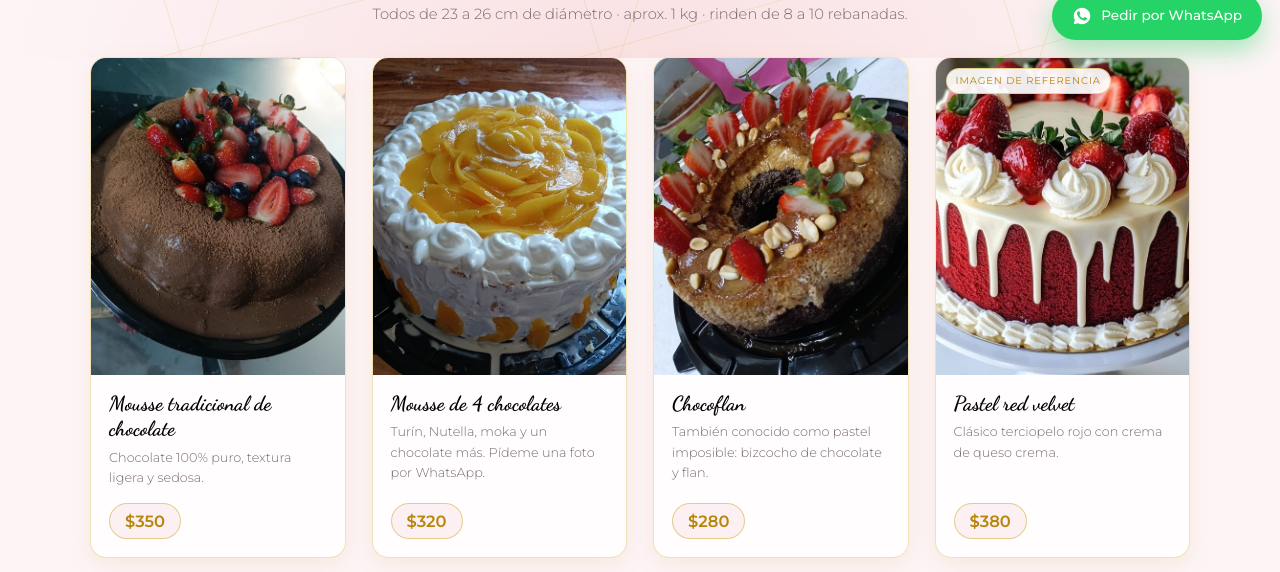
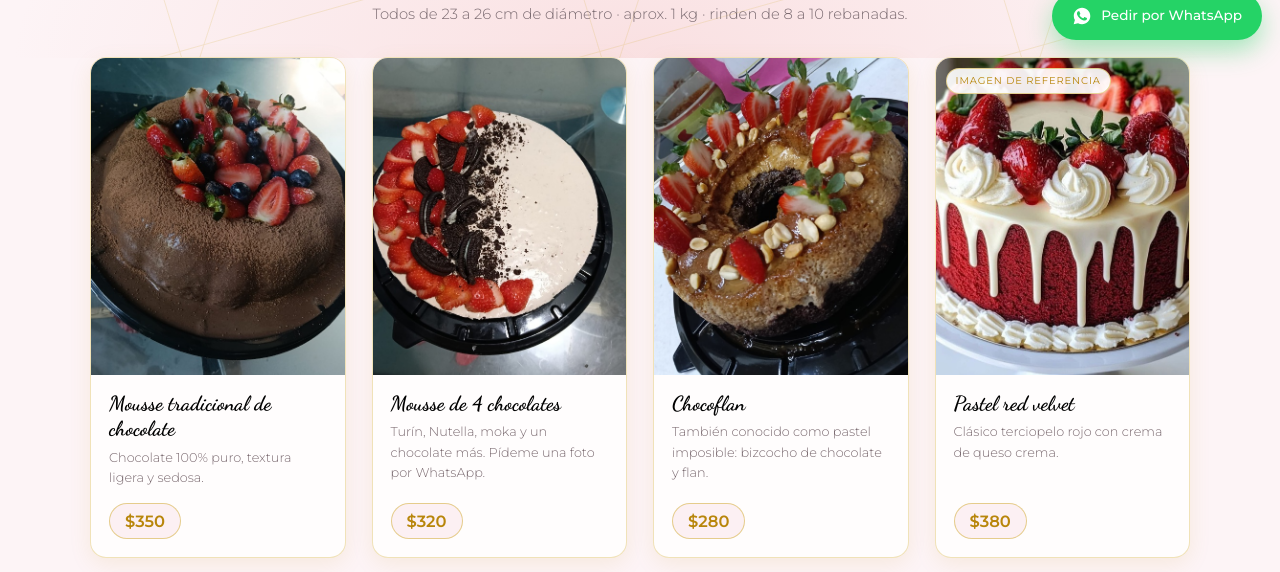
Before and after one commit to rodriguillermo01-art/catalogo-pasteleria, a plain HTML site: page index.html in a window 1280 px wide. Shown: the part 742-1314 px from the top of the page. Drawn offline with Linux system fonts and the light colour scheme.

Commit message:
Update index.html

```diff
--- a/index.html
+++ b/index.html
@@ -321,7 +321,7 @@
 
     <article class="postre">
       <div class="foto">
-  <img src="img/3leches-durazno-mango.jpg" alt="Mousse de 4 chocolates" loading="lazy">
+  <img src="img/mousse-4-chocolates.jpg" alt="Mousse de 4 chocolates" loading="lazy">
 </div>
       <div class="datos">
         <h3 class="nombre">Mousse de 4 chocolates</h3>
```
